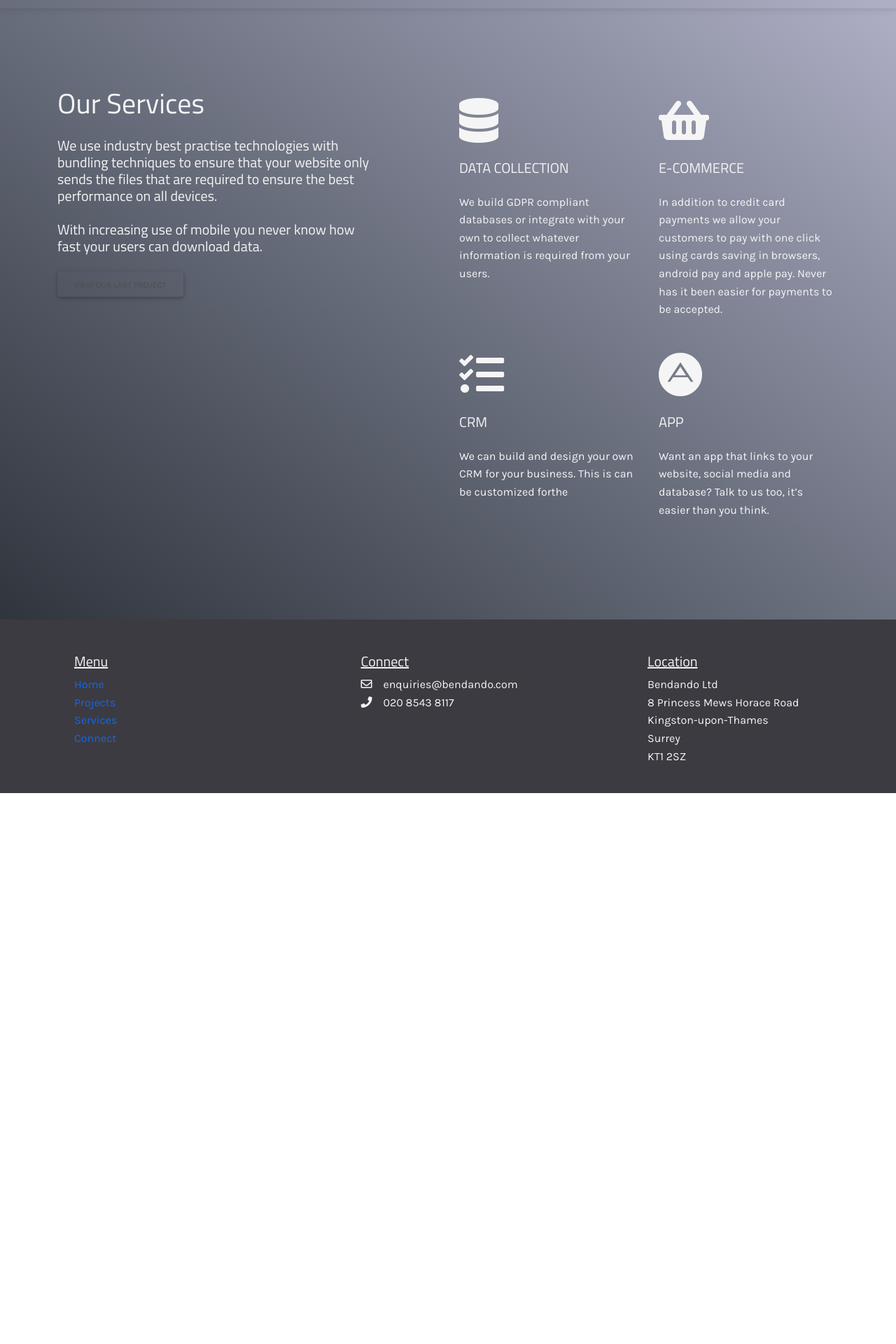
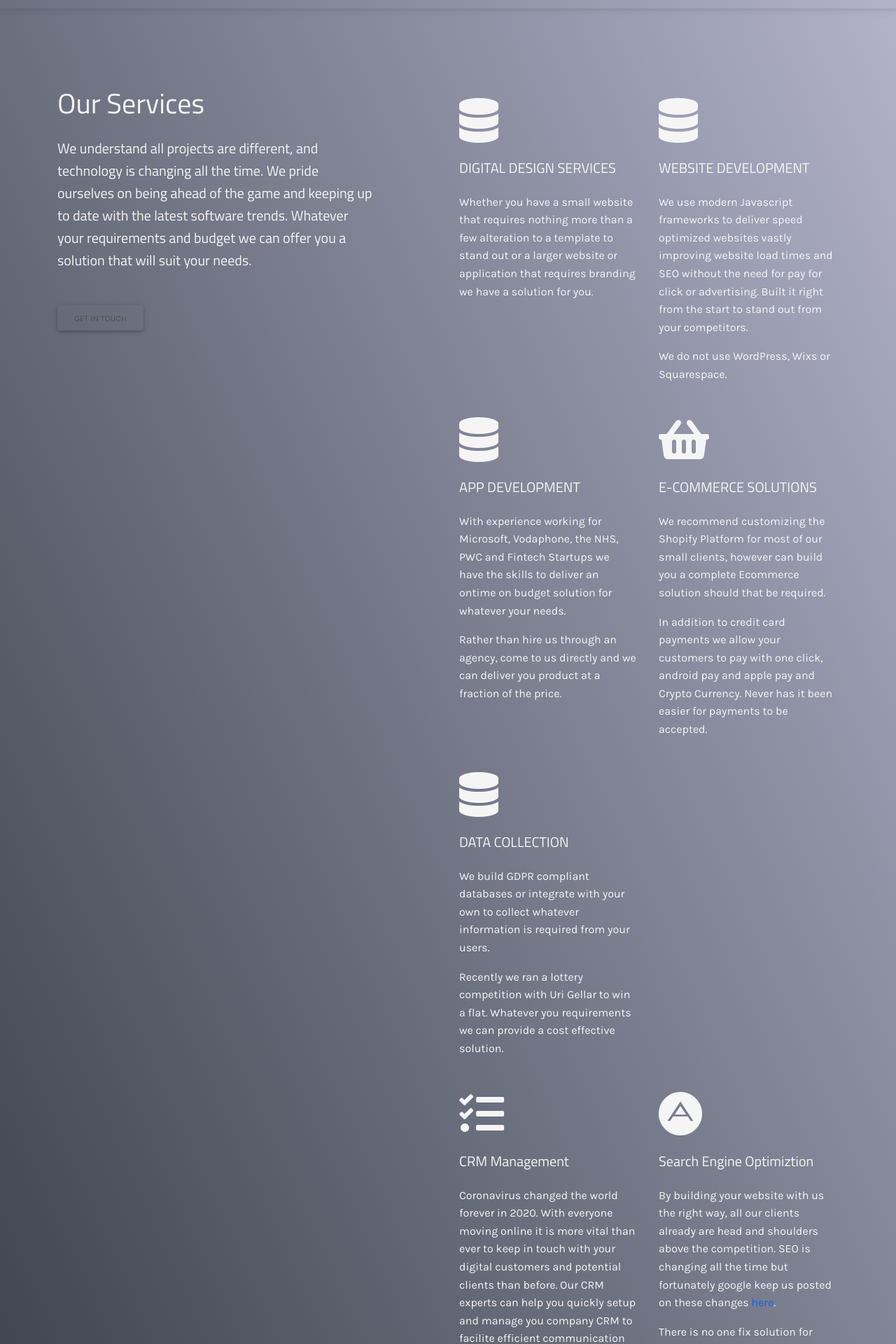
Before and after one commit to bendandoSolo/bendando, a Next.js app: page /services in a window 1280 px wide. Shown: the part 63-1983 px from the top of the page at 70% size. Before the commit the page ends 1196 px from the top, so only its background shows below. Built offline with nearby package versions, Linux system fonts and the light colour scheme.

Commit message:
updated contact page and services blurb

```diff
--- a/pages/connect.js
+++ b/pages/connect.js
@@ -89,7 +89,7 @@ export default function Connect() {
   return (
     <div className="connect">
       <Head>
-        <title>Connect | BenDando</title>
+        <title>Contact | BenDando</title>
       </Head>
       <Navbar />
       <div className="landing">
--- a/pages/services.js
+++ b/pages/services.js
@@ -18,25 +18,81 @@ export default function Services() {
           <div className="row justify-content-between">
             <div className="col-md-5" data-aos="zoom-in">
               <h1 className="mb-4">Our Services</h1>
-              <h5 className="mb-4">
-                We use industry best practise technologies with bundling
-                techniques to ensure that your website only sends the files that
-                are required to ensure the best performance on all devices.
+              <h5 className="mb-4" style={{lineHeight: '1.6em', paddingBottom: '24px'}}>
+                We understand all projects are different, and technology is changing all
+                the time. We pride ourselves on being ahead of the game and keeping up to
+                date with the latest software trends.
+                Whatever your requirements and budget we can offer you a solution that will
+                suit your needs.
+
               </h5>
-              <h5 className="mb-4">
-                With increasing use of mobile you never know how fast your users
-                can download data.
-              </h5>
-              <Link href="/win-a-flat">
+
+              <Link href="/connect">
                 <a className="mb-5">
                   <button type="button" className="btn mb-5 global-btn">
-                    View Our Last Project
+                    Get in Touch
                   </button>
                 </a>
               </Link>
             </div>
             <div className="col-md-6" data-aos="zoom-in" data-aos-delay="250">
               <div className="row">
+
+              <div className="col-md-6 p-3 service">
+                  <i className="fas fa-database me-4 mb-4"></i>
+                  <h5 className="mb-4">DIGITAL DESIGN SERVICES</h5>
+                  <p>
+                    Whether you have a small website that requires nothing more than a few
+                    alteration to a template to stand out or a larger website or application that
+                    requires branding we have a solution for you.
+                  </p>
+                </div>
+
+              <div className="col-md-6 p-3 service">
+                  <i className="fas fa-database me-4 mb-4"></i>
+                  <h5 className="mb-4">WEBSITE DEVELOPMENT </h5>
+                  <p>
+                    We use modern Javascript frameworks to deliver speed optimized
+                    websites vastly improving website load times and SEO
+                    without the need for pay for click or advertising.
+                    Built it right from the start to stand out from your competitors.
+                  </p>
+                  <p>We do not use WordPress, Wixs or Squarespace.</p>
+                </div>
+
+                <div className="col-md-6 p-3 service">
+                  <i className="fas fa-database me-4 mb-4"></i>
+                  <h5 className="mb-4">APP DEVELOPMENT </h5>
+                  <p>
+                    With experience working for Microsoft, Vodaphone, the NHS, PWC and Fintech Startups
+                    we have the skills to deliver an ontime on budget solution for whatever your needs.
+                  </p>
+                  <p>
+                  Rather than hire us through an agency, come to us directly and we can deliver
+                    you product at a fraction of the price.
+                  </p>
+                </div>
+
+
+
+
+
+
+                <div className="col-md-6 p-3 service">
+                  <i className="fas fa-shopping-basket me-4 mb-4"></i>
+                  <h5 className="mb-4">E-COMMERCE SOLUTIONS</h5>
+                  <p>
+                    We recommend customizing the Shopify Platform for most of our small
+                    clients, however can build you a complete Ecommerce solution should
+                    that be required.
+                  </p>
+                  <p>
+                    In addition to credit card payments we allow your customers
+                    to pay with one click,
+                    android pay and apple pay and Crypto Currency. Never has it been easier for
+                    payments to be accepted.
+                  </p>
+                </div>
                 <div className="col-md-6 p-3 service">
                   <i className="fas fa-database me-4 mb-4"></i>
                   <h5 className="mb-4">DATA COLLECTION </h5>
@@ -44,36 +100,54 @@ export default function Services() {
                     We build GDPR compliant databases or integrate with your own
                     to collect whatever information is required from your users.
                   </p>
-                </div>
-                <div className="col-md-6 p-3 service">
-                  <i className="fas fa-shopping-basket me-4 mb-4"></i>
-                  <h5 className="mb-4">E-COMMERCE </h5>
                   <p>
-                    In addition to credit card payments we allow your customers
-                    to pay with one click using cards saving in browsers,
-                    android pay and apple pay. Never has it been easier for
-                    payments to be accepted.
+                  Recently we ran a lottery competition with Uri Gellar to win a flat.
+                  Whatever you requirements we can provide a cost effective solution.
                   </p>
                 </div>
+
+
               </div>
               <div className="row">
                 <div className="col-md-6 p-3 service">
                   <i className="fas fa-tasks me-4 mb-4"></i>
-                  <h5 className="mb-4">CRM</h5>
+                  <h5 className="mb-4">CRM Management</h5>
                   <p>
-                    We can build and design your own CRM for your business. This
-                    is can be customized forthe
+                   Coronavirus changed the world forever in 2020. With everyone moving online it is more vital than ever to
+                   keep in touch with your digital customers and potential clients than before.
+                   Our CRM experts can help you quickly setup and manage you company CRM to facilite efficient
+                   communication and targeting of your most important clients and potential customers.
                   </p>
                 </div>
                 <div className="col-md-6 p-3 service">
                   <i className="fab fa-adn me-4 mb-4"></i>
-                  <h5 className="mb-4">APP</h5>
+                  <h5 className="mb-4">Search Engine Optimiztion</h5>
                   <p>
-                    Want an app that links to your website, social media and
-                    database? Talk to us too, it’s easier than you think.
+                    By building your website with us the right way, all our clients
+                    already are head and shoulders above the competition. SEO is changing
+                    all the time but fortunately google keep us posted on these changes <a href="https://developers.google.com/search/blog" target="_blank">here
+                    </a>.
+                  </p>
+                  <p>
+                    There is no one fix solution for SEO, as your competitors evolve so should you.
+                    Providing valuable content, monitoring web traffic, competitor movement and making incremental improvements to your website and seeing the
+                    effect of those alterations is the most cost effective way of improving your SEO.
+                  </p>
+                </div>
+                <div className="col-md-6 p-3 service">
+                  <i className="fab fa-adn me-4 mb-4"></i>
+                  <h5 className="mb-4">Digital Marketing</h5>
+                  <p>
+                    PPC (pay per click) using google Adwords, combined with a Facebook and Instagram advertising campaigns
+                    can take your online presence to the next level.
+                    By targeting your customer base, monitoring success and making iterative improvements we can boost your
+                    website traffic and customer engagement.
                   </p>
                 </div>
               </div>
+
+
+
             </div>
           </div>
         </div>
```
